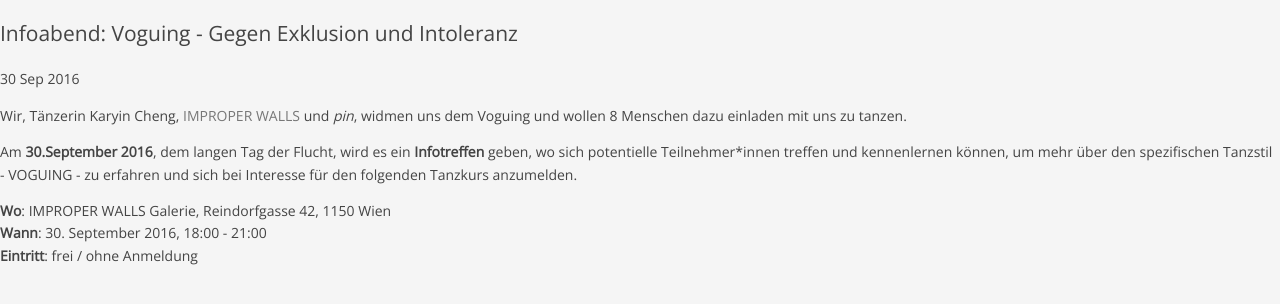
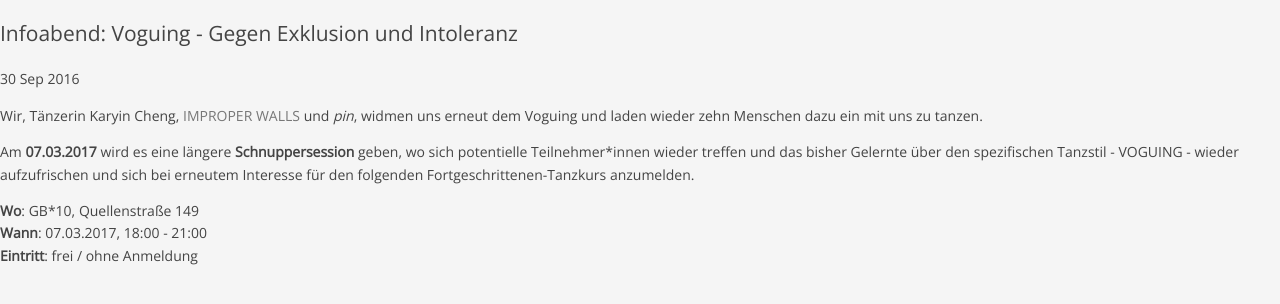
Before and after one commit to pinverein/anna-laura, a Jekyll site: the page built from _posts/de/news/2016-09-30-de_infoabend-voguing.md, in a window 1280 px wide. Shown: the top 304 px of the page. Built offline with Jekyll 4.4.1, drawn with Linux system fonts in a browser that asks for light colours; comment, search, counter and statistics services are not loaded.

Commit message:
Update 2016-09-30-de_infoabend-voguing.md

```diff
--- a/_posts/de/news/2016-09-30-de_infoabend-voguing.md
+++ b/_posts/de/news/2016-09-30-de_infoabend-voguing.md
@@ -7,10 +7,10 @@ weight: 1
 newsID: 'news1'
 ---
 
-Wir, Tänzerin Karyin Cheng, [IMPROPER WALLS](http://www.improperwalls.com) und *pin*, widmen uns dem Voguing und wollen 8 Menschen dazu einladen mit uns zu tanzen.
+Wir, Tänzerin Karyin Cheng, [IMPROPER WALLS](http://www.improperwalls.com) und *pin*, widmen uns erneut dem Voguing und laden wieder zehn Menschen dazu ein mit uns zu tanzen.
 
-Am **30.September 2016**, dem langen Tag der Flucht, wird es ein **Infotreffen** geben, wo sich potentielle Teilnehmer*innen treffen und kennenlernen können, um mehr über den spezifischen Tanzstil - VOGUING - zu erfahren und sich bei Interesse für den folgenden Tanzkurs anzumelden.
+Am **07.03.2017** wird es eine längere **Schnuppersession** geben, wo sich potentielle Teilnehmer*innen wieder treffen und das bisher Gelernte über den spezifischen Tanzstil - VOGUING - wieder aufzufrischen und sich bei erneutem Interesse für den folgenden Fortgeschrittenen-Tanzkurs anzumelden.
 
-**Wo**: IMPROPER WALLS Galerie, Reindorfgasse 42, 1150 Wien
-**Wann**: 30. September 2016, 18:00 - 21:00
+**Wo**: GB*10, Quellenstraße 149
+**Wann**: 07.03.2017, 18:00 - 21:00
 **Eintritt**: frei / ohne Anmeldung
```
